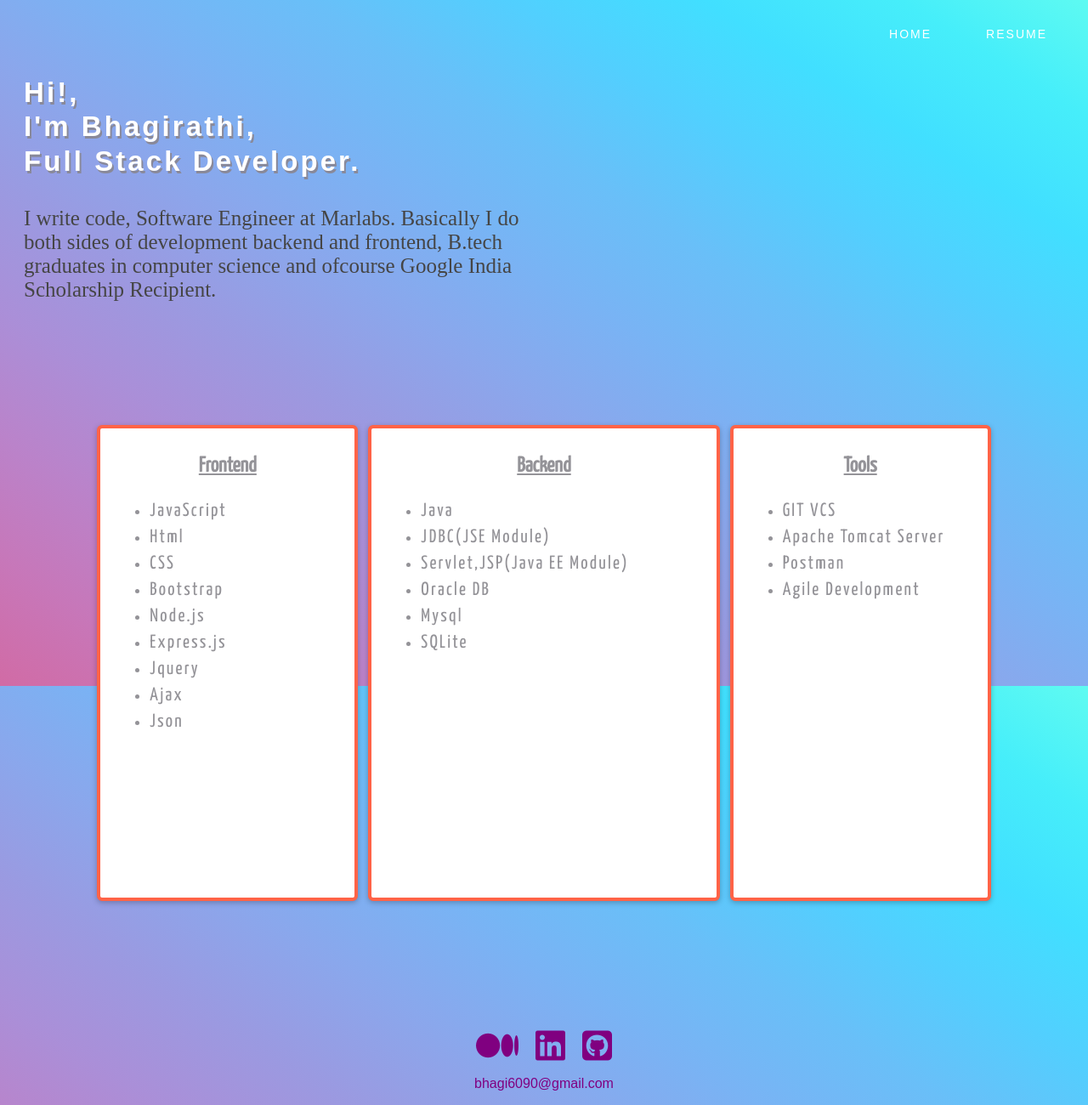
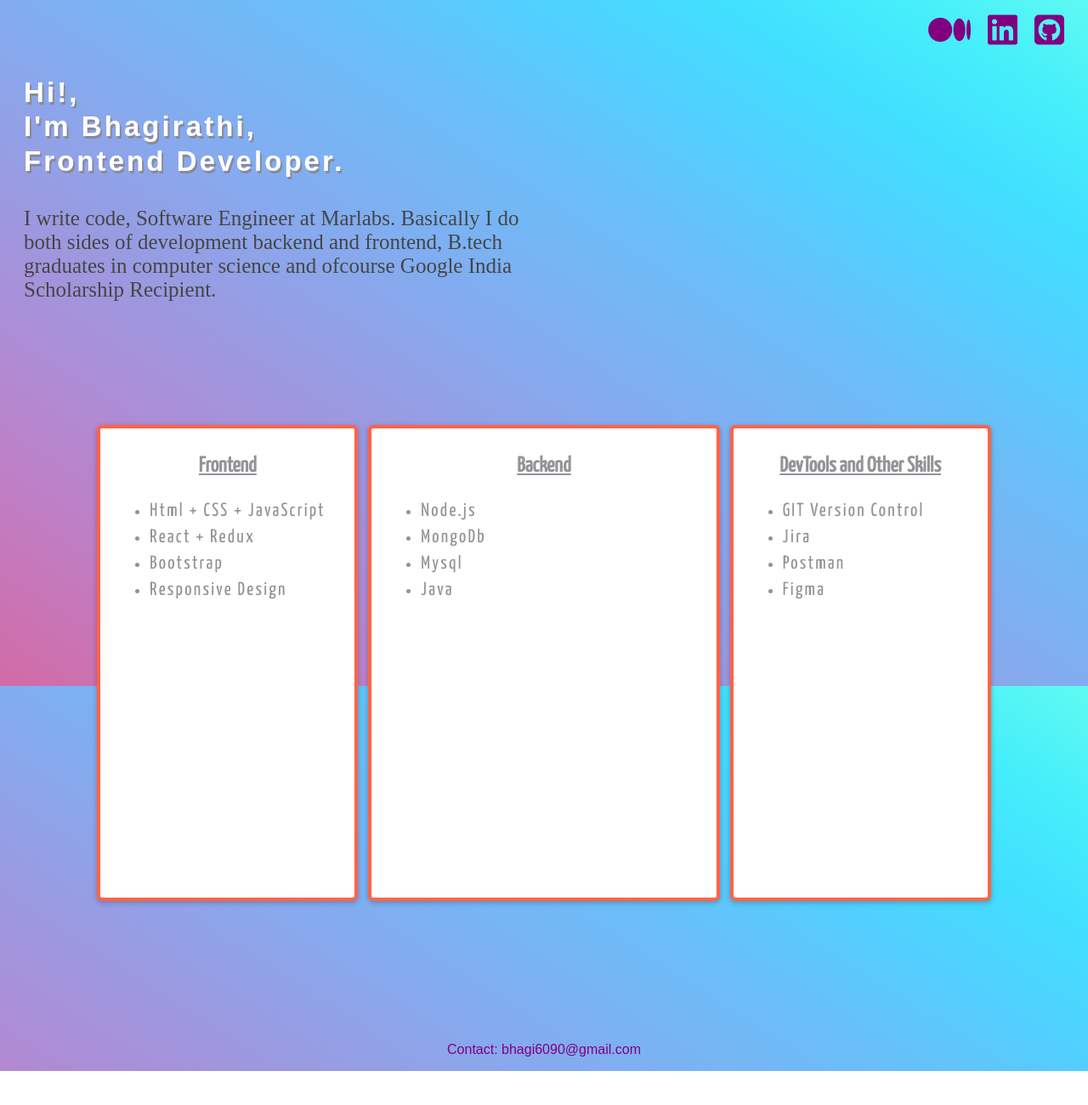
Before and after one commit to BhagirathiRohidas/BhagirathiRohidas.github.io, a plain HTML site: page index.html in a window 1280 px wide. Shown: the part 9-1309 px from the top of the page at 85% size. After the commit the page ends 1269 px from the top, so only its background shows below. Drawn offline with Linux system fonts and the light colour scheme; a web font is replaced by a local one.

Commit message:
Add files via upload
profile updated

```diff
--- a/index.html
+++ b/index.html
@@ -1,97 +1,105 @@
 <!DOCTYPE html>
 <html lang="en">
   <head>
-    <meta charset="UTF-8">
-    <meta http-equiv="X-UA-Compatible" content="IE=edge">
-    <meta name="viewport" content="width=device-width, initial-scale=1.0">
-    <title>Bhagi's Portfolio</title>
+    <meta charset="UTF-8" />
+    <meta http-equiv="X-UA-Compatible" content="IE=edge" />
+    <meta name="viewport" content="width=device-width, initial-scale=1.0" />
+    <title>Bhagirathi's Portfolio</title>
 
     <!-- CSS only -->
     <!-- <link href="https://cdn.jsdelivr.net/npm/bootstrap@5.1.0/dist/css/bootstrap.min.css" rel="stylesheet" integrity="sha384-KyZXEAg3QhqLMpG8r+8fhAXLRk2vvoC2f3B09zVXn8CA5QIVfZOJ3BCsw2P0p/We" crossorigin="anonymous">   -->
 
-    <link rel="stylesheet" href="style.css">
-    <link rel="preconnect" href="https://fonts.googleapis.com">
-    <link rel="preconnect" href="https://fonts.gstatic.com" crossorigin>
-    <link href="https://fonts.googleapis.com/css2?family=Yanone+Kaffeesatz&display=swap" rel="stylesheet">
-    <link href="https://fonts.googleapis.com/css2?family=Hina+Mincho&display=swap" rel="stylesheet">
-    <script src="https://kit.fontawesome.com/e648932c04.js" crossorigin="anonymous"></script>
+    <link rel="stylesheet" href="style.css" />
+    <link rel="preconnect" href="https://fonts.googleapis.com" />
+    <link rel="preconnect" href="https://fonts.gstatic.com" crossorigin />
+    <link
+      href="https://fonts.googleapis.com/css2?family=Yanone+Kaffeesatz&display=swap"
+      rel="stylesheet"
+    />
+    <link
+      href="https://fonts.googleapis.com/css2?family=Hina+Mincho&display=swap"
+      rel="stylesheet"
+    />
+    <script
+      src="https://kit.fontawesome.com/e648932c04.js"
+      crossorigin="anonymous"
+    ></script>
   </head>
 
   <body>
     <div id="container">
       <nav>
         <ul>
-                <li><a href="#">Home</a></li>
-                <li><a href="#">Resume</a></li>
+          <div class="sLinks">
+            <a href="https://medium.com/@bhagirathi694"
+              ><i class="fab fa-medium"></i
+            ></a>
+            <a href="https://in.linkedin.com/in/bhagirathi-rohidas-a2707b14b"
+              ><i class="fab fa-linkedin"></i
+            ></a>
+            <a href="https://github.com/BhagirathiRohidas"
+              ><i class="fab fa-github-square"></i
+            ></a>
+          </div>
         </ul>
       </nav>
       <div id="intro">
-          <p>Hi!,<br> I'm Bhagirathi,<br>Full Stack Developer.</p>
+        <p>
+          Hi!,<br />
+          I'm Bhagirathi,<br />Frontend Developer.
+        </p>
       </div>
 
       <div id="detail">
-          <p>I write code, Software Engineer at Marlabs. Basically I do both sides of development backend and frontend, B.tech graduates in computer science and ofcourse Google India Scholarship Recipient.</p>
+        <p>
+          I write code, Software Engineer at Marlabs. Basically I do both sides
+          of development backend and frontend, B.tech graduates in computer
+          science and ofcourse Google India Scholarship Recipient.
+        </p>
       </div>
 
       <div class="skills">
         <div class="item item-1 height-50">
-
           <h3 class="sHeading">Frontend</h3>
           <ul class="list">
-          <li>JavaScript</li>
-          <li>Html</li>
-          <li>CSS</li>
+            <li>Html + CSS + JavaScript</li>
+            <li>React + Redux</li>
             <li>Bootstrap</li>
-          <li>Node.js</li>
-          <li>Express.js</li>
-          <li>Jquery</li>
-          <li>Ajax</li>
-          <li>Json</li>
+            <li>Responsive Design</li>
           </ul>
-
         </div>
 
         <div class="item item-2 height-50">
           <h3 class="sHeading">Backend</h3>
           <ul class="list">
+            <li>Node.js</li>
+            <li>MongoDb</li>
+
+            <li>Mysql</li>
             <li>Java</li>
-          <li>JDBC(JSE Module)</li>
-          <li>Servlet,JSP(Java EE Module)</li>
-          <li>Oracle DB</li>
-          <li>Mysql</li>
-          <li>SQLite</li>
           </ul>
         </div>
 
         <div class="item item-3 height-50">
-         <h3 class="sHeading">Tools</h3>
+          <h3 class="sHeading">DevTools and Other Skills</h3>
           <ul class="list">
-          <li>GIT VCS</li>
-          <li>Apache Tomcat Server</li>
+            <li>GIT Version Control</li>
+            <li>Jira</li>
             <li>Postman</li>
-          <li>Agile Development</li>
+            <li>Figma</li>
           </ul>
-      </div>
-
-      </div>
-
-
-    <div id="footer">
-      <div class="sLinks">
-       <a href="https://medium.com/@bhagirathi694"><i class="fab fa-medium"></i></a>
-      <a href="https://in.linkedin.com/in/bhagirathi-rohidas-a2707b14b"><i class="fab fa-linkedin"></i></a>
-      <a href="https://github.com/BhagirathiRohidas"><i class="fab fa-github-square"></i></a>
-      </div>
-
-      <div class="contactUs">
-          <p class="email"><a href="mailto:bhagi6090@gmail.com">bhagi6090@gmail.com</a></p>
         </div>
       </div>
 
-
-
-
-
+      <div id="footer">
+        <div class="contactUs">
+          <p class="email">
+            <a href="mailto:bhagi6090@gmail.com"
+              >Contact: bhagi6090@gmail.com</a
+            >
+          </p>
+        </div>
+      </div>
     </div>
   </body>
 </html>
```
Also changed, not shown: style.css (line endings or trailing spaces). Lines whose indentation alone changed are shown as unchanged.
